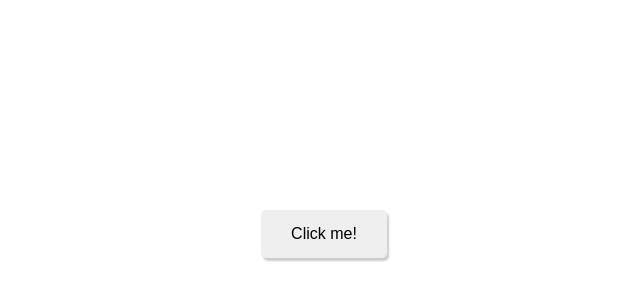
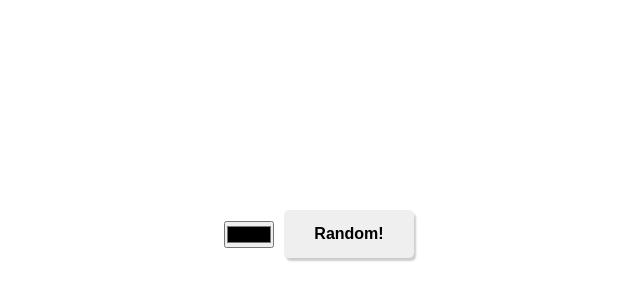
Before and after one commit to samuelastech/background-change, a plain HTML site: page index.html in a window 1280 px wide. Shown: the part 166-466 px from the top of the page, without its empty margins (316-956 px from the left). Drawn offline with Linux system fonts and the light colour scheme.

Commit message:
Color selector

```diff
--- a/index.css
+++ b/index.css
@@ -6,7 +6,7 @@
     box-sizing: border-box;
 }
 
-body{
+body {
     width: 100vw;
     height: 100vh;
     display: flex;
@@ -15,16 +15,18 @@ body{
     font-family: 'Open Sans', sans-serif;
 }
 
-button{
+button {
     border: none;
     padding: 15px 30px;
+    margin: 0 10px;
     border-radius: 5px;
     cursor: pointer;
     box-shadow: 2px 3px 2px rgba(0, 0, 0, 0.2);
     font-size: 1rem;
+    font-weight: bold;
     transition: all ease 0.2s;
 }
 
-button:hover{
-    background-color: rgba(230, 230, 230, 1);
+button:hover {
+    background: rgba(230, 230, 230, 1);
 }
--- a/index.html
+++ b/index.html
@@ -1,8 +1,4 @@
 <!DOCTYPE html>
-<!--[if lt IE 7]>      <html class="no-js lt-ie9 lt-ie8 lt-ie7"> <![endif]-->
-<!--[if IE 7]>         <html class="no-js lt-ie9 lt-ie8"> <![endif]-->
-<!--[if IE 8]>         <html class="no-js lt-ie9"> <![endif]-->
-<!--[if gt IE 8]>      <html class="no-js"> <!--<![endif]-->
 <html>
 <head>
     <meta charset="utf-8">
@@ -12,11 +8,11 @@
     <link rel="stylesheet" href="index.css">
 </head>
 <body>
-        <!--[if lt IE 7]>
-            <p class="browsehappy">You are using an <strong>outdated</strong> browser. Please <a href="#">upgrade your browser</a> to improve your experience.</p>
-        <![endif]-->
-        <button>Click me!</button>
+
+    <input class="select_color" type="color" onchange="changeColor()">
+    <button class="random_button">Random!</button>
 
     <script src="./index.js"></script>
+
 </body>
 </html>
--- a/index.js
+++ b/index.js
@@ -1,19 +1,24 @@
-/**
- * Catching page's elements
-*/
+// Catching page's elements
 const body = document.querySelector('body')
- const button = document.querySelector('button')
+const ranButton = document.querySelector('.random_button')
+const selColor = document.querySelector('.select_color')
 
- /**
-  * Array with colors
- */
+
+// Array with colors
 const colors = 'pink black blue red yellow gray'.split(' ')
 
- /**
-  * 'Listening' to the button's click
- */
- button.addEventListener('click', () => {
+
+// 'Listening' to the button's click
+ranButton.addEventListener('click', () => {
     const randomIndex = Math.floor(Math.random() * colors.length)
     const color = colors[randomIndex]
     body.style.backgroundColor = color
+    ranButton.style.color = color
 })
+
+
+// Changing color by selector
+function changeColor() {
+    body.style.backgroundColor = selColor.value
+    ranButton.style.color = selColor.value
+}
```
Lines whose indentation alone changed are shown as unchanged.
